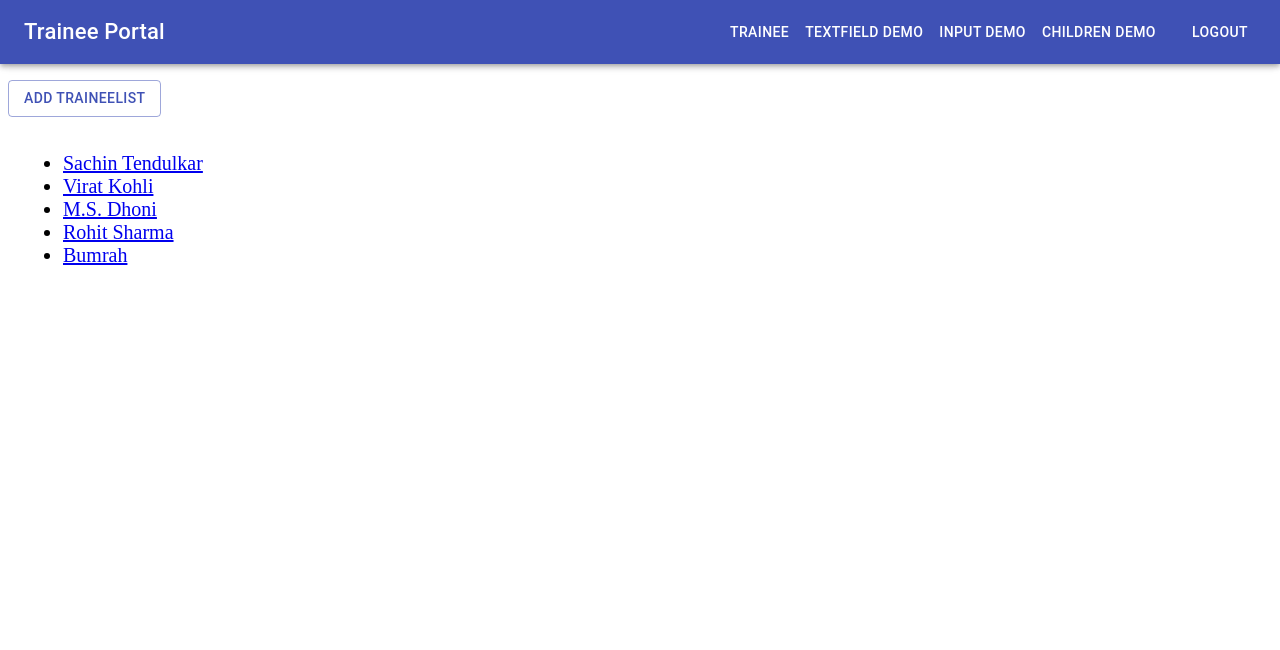
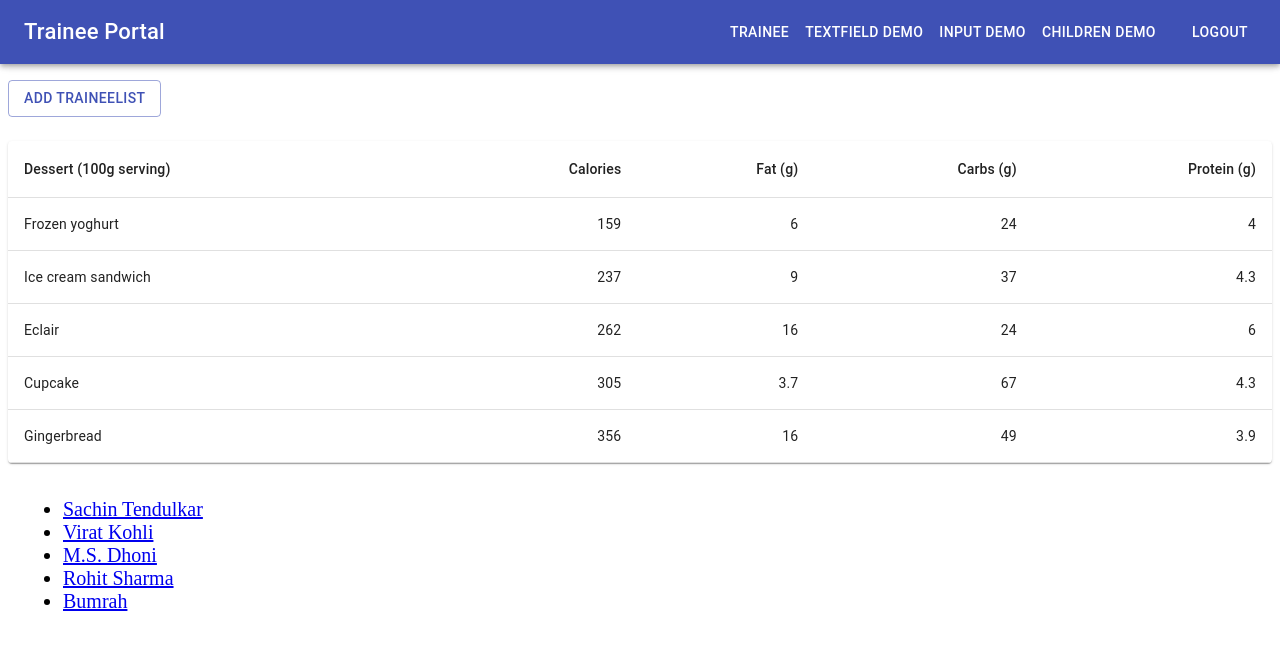
Before and after one commit to nxsudarshan/javascript-client, a React (Create React App) app: page / in a window 1280 px wide. Shown: the top 650 px of the page. Built offline with nearby package versions, Linux system fonts and the light colour scheme.

Commit message:
feat : #41046 task

```diff
--- /dev/null
+++ b/src/components/Table/Table.jsx
@@ -0,0 +1,74 @@
+/* eslint-disable no-unused-vars */
+/* eslint-disable no-undef */
+import React from 'react';
+import { makeStyles } from '@material-ui/core/styles';
+import Table from '@material-ui/core/Table';
+import TableBody from '@material-ui/core/TableBody';
+import TableCell from '@material-ui/core/TableCell';
+import TableHead from '@material-ui/core/TableHead';
+import TableRow from '@material-ui/core/TableRow';
+import Paper from '@material-ui/core/Paper';
+
+const useStyles = makeStyles(theme => ({
+  root: {
+    width: '100%',
+    marginTop: theme.spacing(3),
+    overflowX: 'auto',
+  },
+  table: {
+    minWidth: 650,
+  },
+}));
+
+function createData(name, calories, fat, carbs, protein) {
+  return {
+    name,
+    calories,
+    fat,
+    carbs,
+    protein,
+  };
+}
+
+const rows = [
+  createData('Frozen yoghurt', 159, 6.0, 24, 4.0),
+  createData('Ice cream sandwich', 237, 9.0, 37, 4.3),
+  createData('Eclair', 262, 16.0, 24, 6.0),
+  createData('Cupcake', 305, 3.7, 67, 4.3),
+  createData('Gingerbread', 356, 16.0, 49, 3.9),
+];
+
+function SimpleTable() {
+  const classes = useStyles();
+
+  return (
+    <Paper className={classes.root}>
+      <Table className={classes.table}>
+        <TableHead>
+          <TableRow>
+            <TableCell>Dessert (100g serving)</TableCell>
+            <TableCell align="right">Calories</TableCell>
+            <TableCell align="right">Fat&nbsp;(g)</TableCell>
+            <TableCell align="right">Carbs&nbsp;(g)</TableCell>
+            <TableCell align="right">Protein&nbsp;(g)</TableCell>
+          </TableRow>
+        </TableHead>
+        <TableBody>
+          {rows.map(row => (
+            <TableRow key={row.name}>
+              <TableCell component="th" scope="row">
+                {row.name}
+              </TableCell>
+              <TableCell align="right">{row.calories}</TableCell>
+              <TableCell align="right">{row.fat}</TableCell>
+              <TableCell align="right">{row.carbs}</TableCell>
+              <TableCell align="right">{row.protein}</TableCell>
+            </TableRow>
+          ))}
+        </TableBody>
+      </Table>
+    </Paper>
+  );
+}
+
+export default SimpleTable;
--- /dev/null
+++ b/src/components/Table/index.js
@@ -0,0 +1 @@
+export { default as TableComponent } from './Table';
--- a/src/components/index.js
+++ b/src/components/index.js
@@ -5,3 +5,4 @@
 export { RadioGroup } from './RadioGroup';
 export { ButtonComponent } from './Button';
 export { Math } from './Math';
+export { TableComponent } from './Table';
--- a/src/layouts/components/Navbar/Navbar.jsx
+++ b/src/layouts/components/Navbar/Navbar.jsx
@@ -92,6 +92,7 @@
               <Route component={NoMatch} />
             </Switch>
           </div>
+
         </BrowserRouter>
       </div>,
     ];
--- /dev/null
+++ b/src/pages/TableDemo/TableDemo.jsx
@@ -0,0 +1,11 @@
+/* eslint-disable react/prefer-stateless-function */
+import React from 'react';
+import { TableComponent } from '../../components';
+
+export class TableDemo extends React.Component {
+  render() {
+    return (
+      <TableComponent />
+    );
+  }
+}
--- /dev/null
+++ b/src/pages/TableDemo/index.js
@@ -0,0 +1 @@
+export { TableDemo } from './TableDemo';
--- a/src/pages/Trainee/Trainee.jsx
+++ b/src/pages/Trainee/Trainee.jsx
@@ -6,6 +6,7 @@
 import Button from '@material-ui/core/Button';
 import { AddDialog } from './component';
 import { default as TraineeList } from './TraineeList';
+import { TableDemo } from '../index';
 
 export class Trainee extends React.Component {
   state = {
@@ -32,6 +33,7 @@
         <Button variant="outlined" color="primary" onClick={this.handleClickOpen}>
           Add TraineeList
         </Button>
+        <TableDemo />
         <TraineeList />
         <AddDialog
           open={this.state.open}
--- a/src/pages/Trainee/TraineeDetail.jsx
+++ b/src/pages/Trainee/TraineeDetail.jsx
@@ -1,3 +1,4 @@
+/* eslint-disable consistent-return */
 /* eslint-disable jsx-a11y/anchor-is-valid */
 /* eslint-disable react/no-unused-prop-types */
 /* eslint-disable react/forbid-prop-types */
@@ -25,6 +26,7 @@
 
 import { default as traineeData } from './Data/trainee';
 import { PrivateLayout } from '../../layouts';
+import { NoMatch } from '../index';
 
 const cardStyles = {
   card: {
@@ -59,10 +61,8 @@
 
   render() {
     const { match, classes } = this.props;
-    console.log(match);
     const { params } = match;
     const getRow = traineeData.filter(row => row.id === params.id);
-    console.log(getRow);
     const traineeDetailOutput = [
       <Card className={classes.card}>
         <CardMedia
--- a/src/pages/index.js
+++ b/src/pages/index.js
@@ -6,3 +6,4 @@
 export { Login } from './Login';
 export { NoMatch } from './NoMatch';
 export { TraineeDetail } from './Trainee';
+export { TableDemo } from './TableDemo';
```
Also changed, not shown: src/components/Table/style.js (added).
